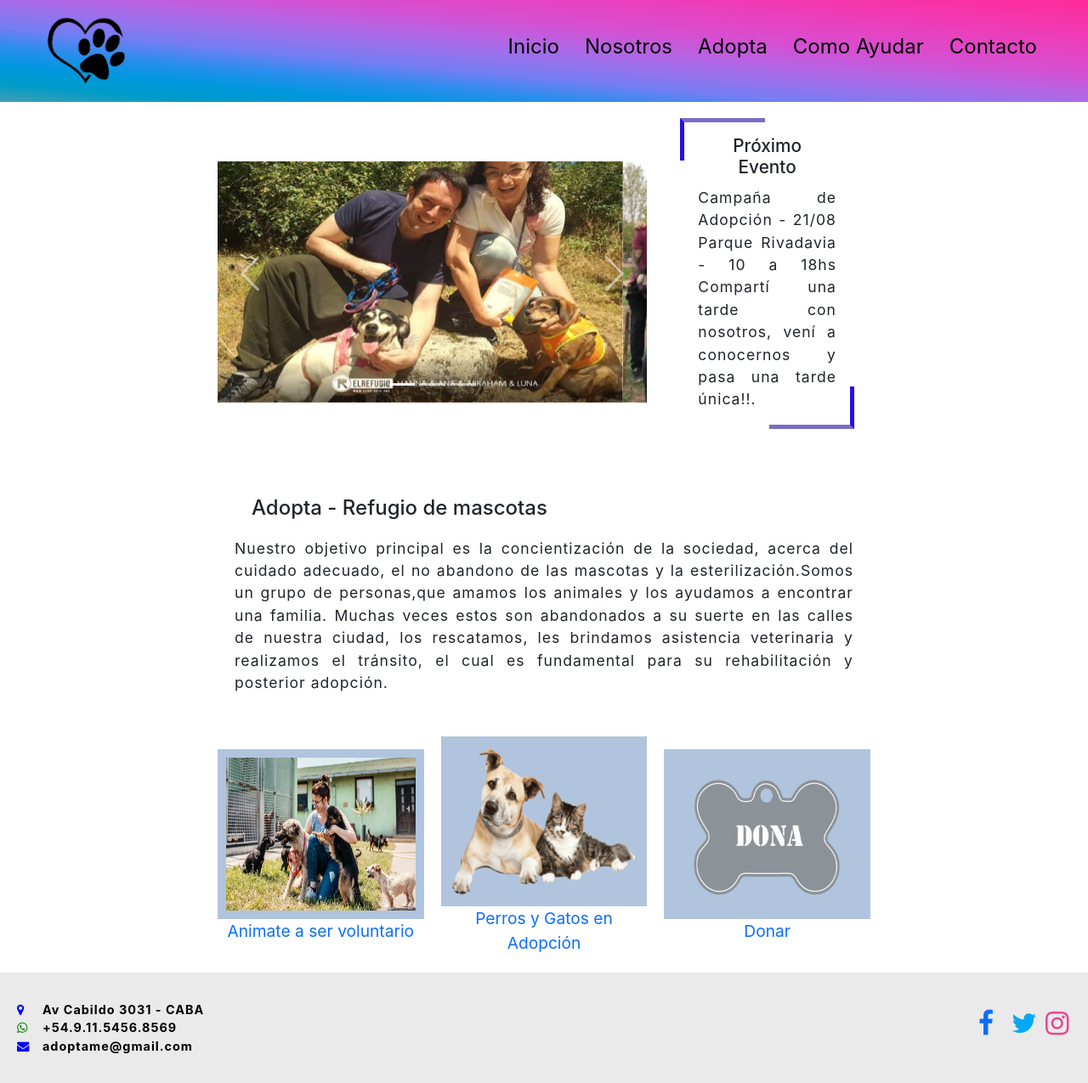
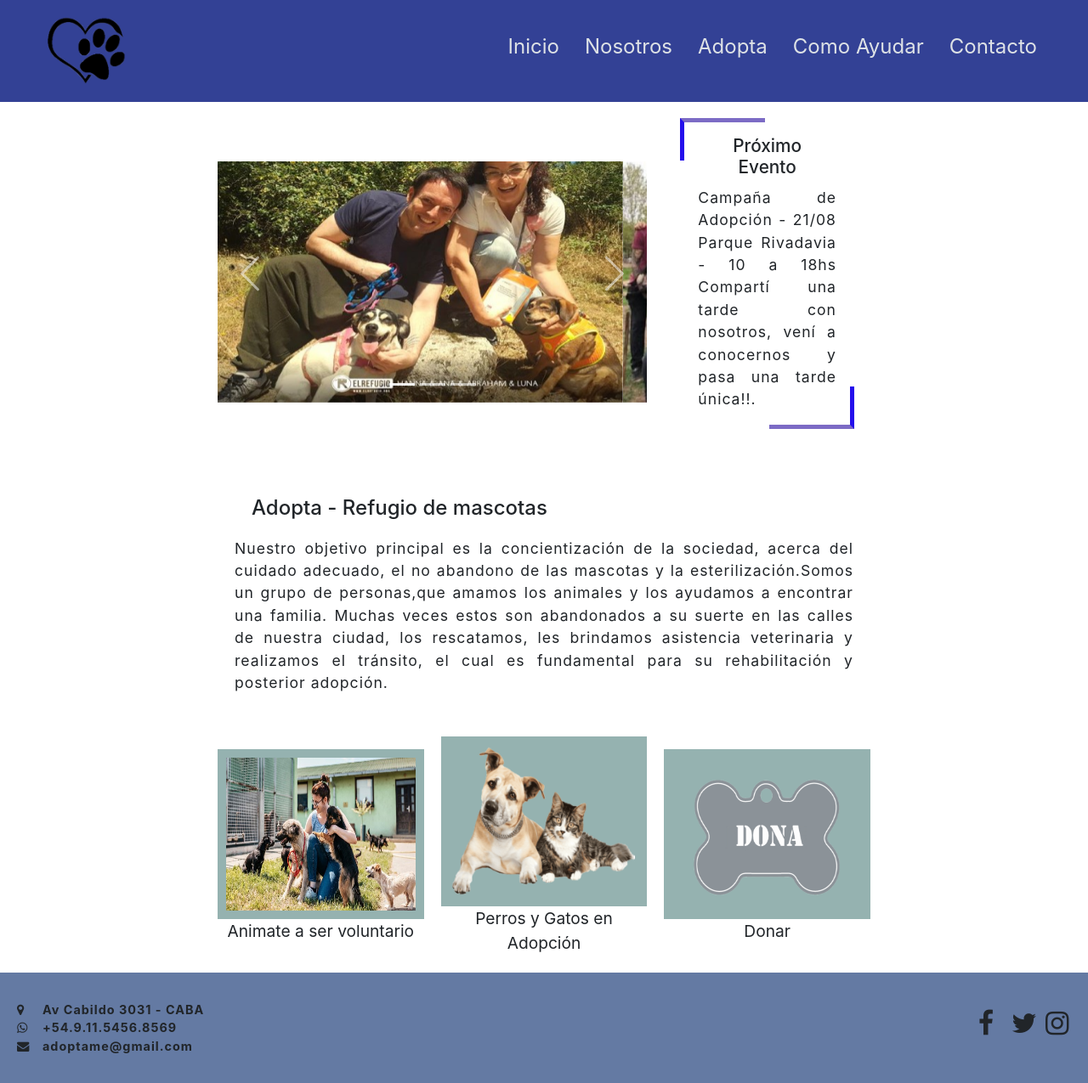
Before and after one commit to flortaglia/adoptame-tagliaferro, a website: page index.html in a window 1280 px wide. Shown: the whole page at 85% size. Drawn offline with nearby package versions, Linux system fonts and the light colour scheme; a web font is replaced by a local one.

Commit message:
cambio paleta de colores index-footer-header

```diff
--- a/scss/pages/_inicio.scss
+++ b/scss/pages/_inicio.scss
@@ -69,13 +69,15 @@
             // width: 100%;
             // height: $rem2 * 10;
             padding: $rem1;
-            background:lightsteelblue;
+            // background:lightsteelblue;
+            background-color: #95B2B0;
         }
         &__links{
 
             display: block;
             text-align: center;
             margin-bottom: $rem2;
+            color: #212529;
 
         }
 
--- a/scss/partials/_footer.scss
+++ b/scss/partials/_footer.scss
@@ -5,7 +5,8 @@
     flex-flow: row nowrap;
     justify-content: space-between;
     align-items: center;
-    background-color: #eaeaea;
+    // background-color: #eaeaea;
+    background-color: #647aa3;
     padding: 2rem;
     &__datos{
         font-size: 1.8em;
@@ -14,7 +15,8 @@
         letter-spacing: 0.1rem;
         &__link{
             list-style-type: none;
-            color: black;
+            // color: black;
+            color: #212529;
         }
         &__whatsapp, &__mapa, &__mail{
             border-radius: 0;
@@ -22,10 +24,12 @@
 
         }
         &__mapa, &__mail{
-            color: blue;
+            // color: blue;
+            color: #212529;
         }
         &__whatsapp{
-            color: green;
+            // color: green;
+            color: #212529;
         }
 
     }
@@ -54,10 +58,13 @@
 .fa{
     z-index: 3;
     width: 2rem;
+    color: #212529;
 }
 .fa-instagram{
-    color: #ee4390;
+    // color: #ee4390;
+    color: #212529;
 }
 .fa-twitter{
-    color:#03a9f4 ;
+    // color:#03a9f4 ;
+    color: #212529;
 }
--- a/scss/partials/_header.scss
+++ b/scss/partials/_header.scss
@@ -1,7 +1,7 @@
 header{
 
     padding: 1rem 0rem;
-    background-image: linear-gradient(to right top, #419eb2, #009cc8, #0097de, #2c8dee, #727ef3, #9772ed, #b863e2, #d450d2, #e246c5, #ee3cb7, #f733a8, #ff2b99);
+    background-color:#334195 ;
 }
 
 .navigation{
@@ -18,7 +18,7 @@ header{
         display: flex;
         gap: 1rem;
         &__links{
-            color: black;
+            color: #dee2e6;
             padding: 1rem;
             font-size: 3em;
 
```
Also changed, not shown: css/index.css.
